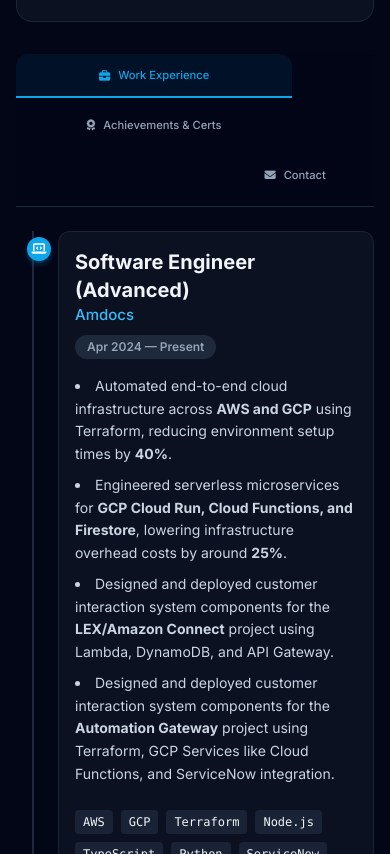
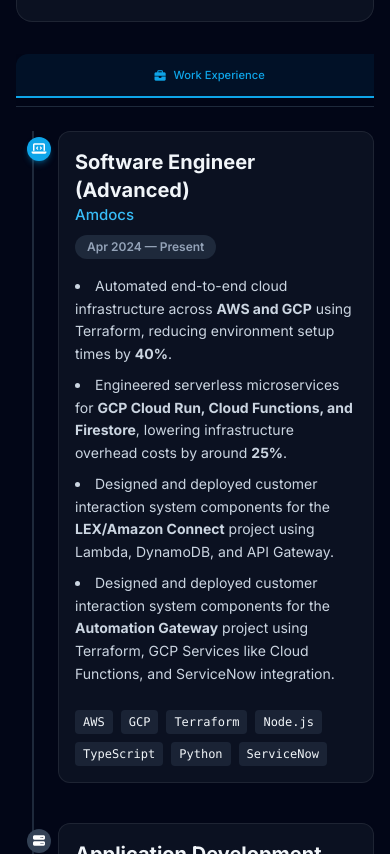
Before and after one commit to rmvillasista/portfolio, a plain HTML site: page index.html in a window 390 px wide. Shown: the part 855-1709 px from the top of the page. Drawn offline with nearby package versions, Linux system fonts and the light colour scheme.

Commit message:
Scrollable mobile tabs

```diff
--- a/styles.css
+++ b/styles.css
@@ -80,24 +80,33 @@
     .tab-nav-shell {
         top: 4rem;
         padding-bottom: 0.25rem;
+        overflow-x: auto !important;
+        -webkit-overflow-scrolling: touch;
+        touch-action: pan-x;
     }
 
     nav {
-        gap: 0.35rem !important;
-        flex-wrap: wrap !important;
-        justify-content: center !important;
-        width: 100% !important;
+        gap: 0.4rem !important;
+        display: flex !important;
+        flex-wrap: nowrap !important;
+        justify-content: flex-start !important;
+        width: max-content !important;
+        min-width: max-content !important;
+        padding-right: 0.5rem !important;
+        scroll-snap-type: x proximity;
     }
 
     .tab-btn {
-        flex: 1 1 calc(50% - 0.35rem) !important;
-        min-width: 0 !important;
-        padding: 0.75rem 0.7rem !important;
+        flex: 0 0 auto !important;
+        min-width: 9.5rem !important;
+        padding: 0.8rem 0.9rem !important;
         font-size: 0.72rem !important;
-        white-space: normal !important;
+        white-space: nowrap !important;
         text-align: center !important;
         justify-content: center !important;
         margin: 0 !important;
+        scroll-snap-align: start;
+        border-radius: 0.75rem 0.75rem 0 0 !important;
     }
 
     .project-card,
```
